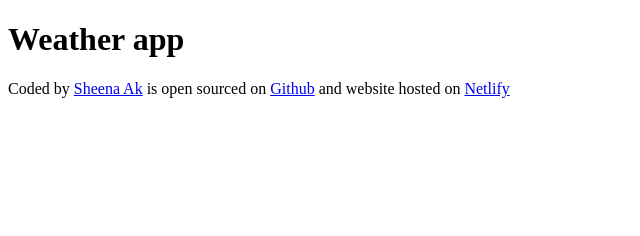
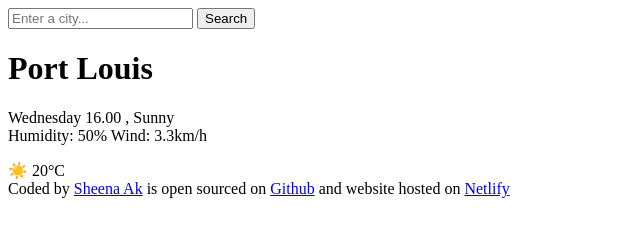
Before and after one commit to Sheen327/myweatherapp, a plain HTML site: page index.html in a window 1280 px wide. Shown: the whole page, without its empty margins (0-640 px from the left). Drawn offline with Linux system fonts and the light colour scheme.

Commit message:
Added html to project

```diff
--- a/index.html
+++ b/index.html
@@ -7,7 +7,23 @@
     <title>Document</title>
   </head>
   <body>
-    <h1>Weather app</h1>
+    <header>
+      <form>
+        <input type="search" placeholder="Enter a city..." required />
+        <input type="submit" value="Search" />
+      </form>
+    </header>
+    <main>
+      <div>
+        <h1>Port Louis</h1>
+        <p>
+          Wednesday 16.00 , Sunny
+          <br />
+          Humidity: 50% Wind: 3.3km/h
+        </p>
+      </div>
+      <div>☀️ 20°C</div>
+    </main>
     <footer>
       Coded by
 
```
